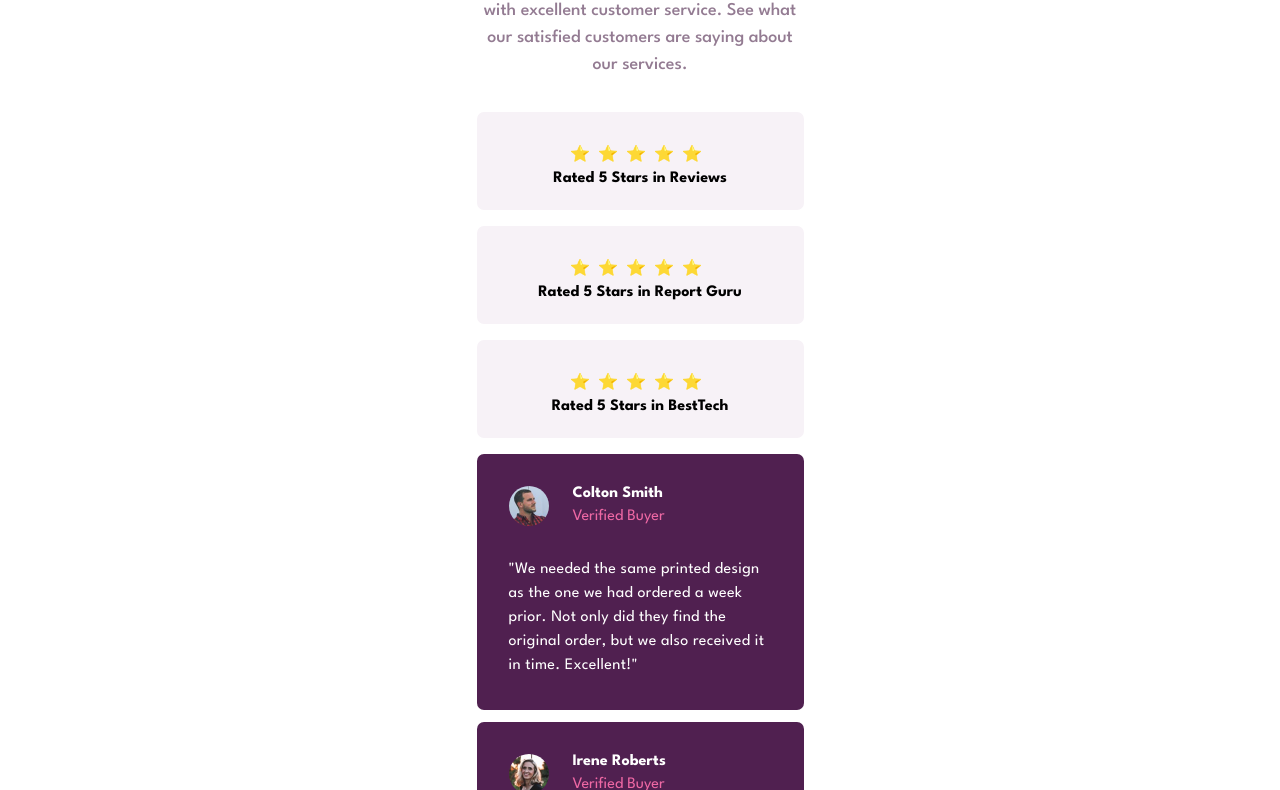
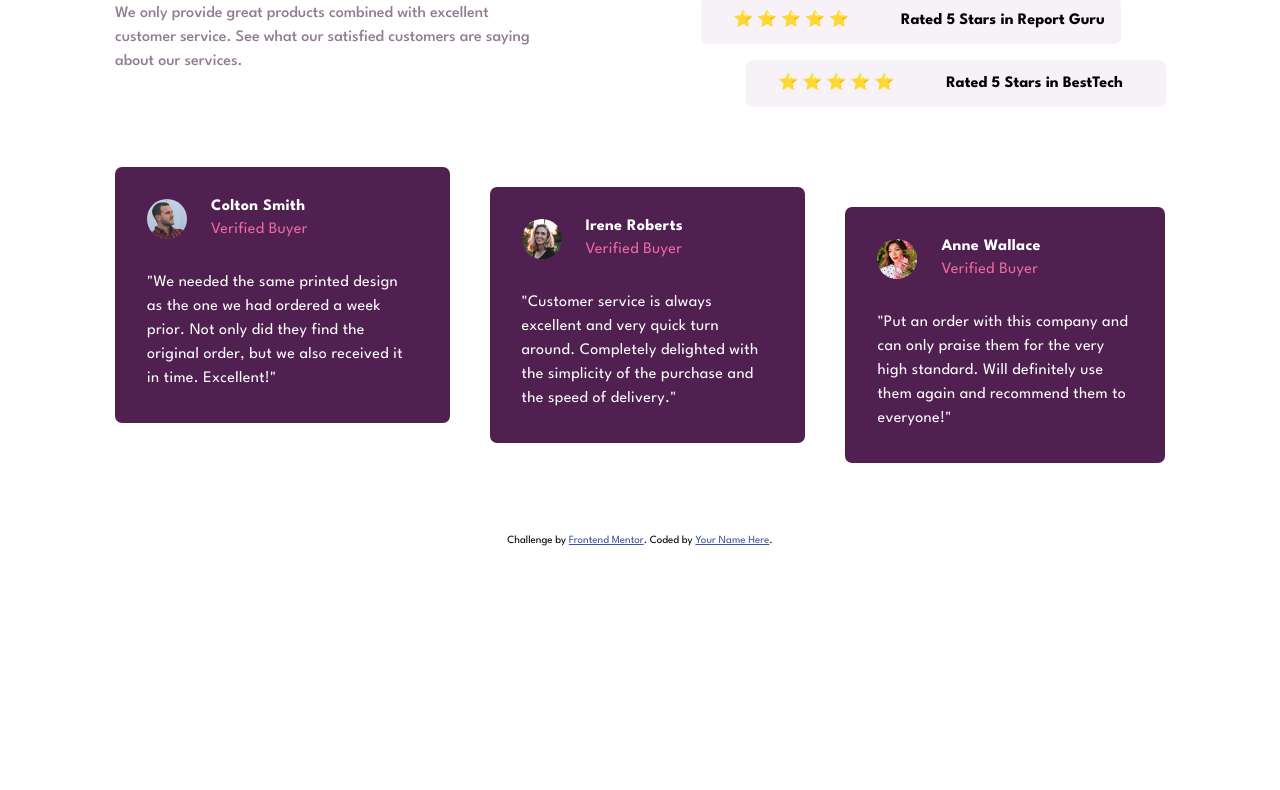
Before and after one commit to Mzu-Soci/Social-proof-section, a plain HTML site: page index.html in a window 1280 px wide. Shown: the part 210-1000 px from the top of the page. After the commit the page ends 800 px from the top, so only its background shows below. Drawn offline with Linux system fonts and the light colour scheme.

Commit message:
complete site arrangement

```diff
--- a/css/style.css
+++ b/css/style.css
@@ -5,24 +5,16 @@
 }
 
 .container {
-    max-width: 375px;
+    background-color: hsl(0, 0%, 100%);
     margin: auto;
 }
 
-.text-content {
-    padding: 0 1.5em;
-    /* border: solid 1px orange; */
-}
-
 .hero {
-    text-align: center;
-    padding-bottom: 1em;
     font-size: large;
 }
 
 .hero__h1 {
     color: hsl(300, 43%, 22%);
-    padding: 1.5em 1em .75em 1em;
     font-weight: 700;
     font-weight: bolder;
 }
@@ -36,9 +28,6 @@
 .rating {
     border-radius: 7px;
     background-color: hsl(300, 24%, 96%);
-    margin: 1em 0;
-    text-align: center;
-    padding: 1.5em;
 }
 
 .rating__p {
@@ -47,16 +36,12 @@
 
 .stars {
     color: hsl(300, 43%, 22%);
-    letter-spacing: .5em;
-    padding: .5em;
 }
 
 .testimonial {
     border-radius: 7px;
     background-color: hsl(300, 43%, 22%);
     color: hsl(0, 0%, 100%);
-    margin: .75em 0;
-    padding: 2em;
 }
 
 .profile-photo {
@@ -71,11 +56,20 @@
 
 .head__text > h1, .head__text > p {
     font-size: medium;
+    letter-spacing: .02em;
 }
 
 .head__text > p {
     padding-top: .5em;
     color: hsl(333, 80%, 67%);
+}
+
+.testimonial {
+    border-radius: 7px;
+    background-color: hsl(300, 43%, 22%);
+    color: hsl(0, 0%, 100%);
+    margin: .75em 0;
+    padding: 2em;
 }
 
 .testimonial__body {
@@ -85,10 +79,141 @@
     line-height: 1.5em;
 }
 
+@media only screen and (min-width: 600px) {
+    body {
+        padding-top: 10%;
+    }
+    .container {
+        max-width: 1050px;
+    }
+
+    .hero {
+        /* border: solid orange 1px; */
+        max-width: 50%;
+    }
+
+    .hero__h1 {
+        padding-right: 3em;
+        padding-bottom: .5em;
+        max-width: 65%;
+    }
+
+    .hero__p {
+        font-size: medium;
+        padding-bottom: 2em;
+        max-width: 80%;
+    }
+
+    .hero-rating-container {
+        display: flex;
+    }
+
+    .rating-container {
+        /* border: solid lime 1px; */
+        max-width: 50%;
+        padding-bottom: 2em;
+    }
+
+    .rating {
+        margin: 1em;
+        display: flex;
+    }
+
+    .rate-2 {
+        position: relative;
+        left: 10%;
+    }
+
+    .rate-3 {
+        position: relative;
+        left: 20%;
+    }
+
+    .stars {
+        padding: .75em 2em;
+        letter-spacing: .25em;
+
+    }
+
+    .rating__p {
+        padding-right: 2em;
+        padding: 1em;
+    }
+
+    .testimonial-container {
+        /* border: solid yellow 1px; */
+        display: flex;
+        position: relative;
+
+    }
+
+    .testimonial {
+        max-width: 33%;
+    }
+
+    .testimony-1 {
+        margin-right: 2.5em;
+    }
+    .testimony-2 {
+        margin-right: 2.5em;
+        position: relative;
+        top: 20px;
+    }
+
+    .testimony-3 {
+        /* margin-right: 2.5em; */
+        position: relative;
+        top: 40px;
+    }
+
+}
+
+@media only screen and (max-width: 600px) {
+    .container {
+        max-width: 375px;
+    }
+
+    .text-content {
+        padding: 0 1.5em;
+    }
+
+    .hero {
+        text-align: center;
+        padding-bottom: 1em;
+    }
+
+    .hero__h1 {
+        padding: 1.5em 1em .75em 1em;
+    }
+
+    .rating {
+        margin: 1em 0;
+        text-align: center;
+        padding: 1.5em;
+    }
+
+    .stars {
+        letter-spacing: .5em;
+        padding: .5em;
+    }
+
+    .testimonial-container {
+        margin-top: 3em;
+    }
+
+    .head__text > p {
+        padding-top: .5em;
+    }
+
+}
+
 .attribution {
 font-size: 11px;
 text-align: center;
+position: relative;
+top: 100px;
 }
+
 .attribution a {
 color: hsl(228, 45%, 44%);
 }
--- a/index.html
+++ b/index.html
@@ -23,67 +23,61 @@
     <main>
       <div class="container">
         <div class="text-content">
+          <div class="hero-rating-container">
             <div class="hero">
               <h1 class="hero__h1">10,000+ of our users love our products.</h1>
-
               <p class="hero__p">
-              We only provide great products combined with excellent customer service.
-              See what our satisfied customers are saying about our services.
+                We only provide great products combined with excellent customer service. See what our satisfied customers are saying about our services.
               </p>
             </div>
 
             <div class="rating-container">
-            <div class="rating">
+              <div class="rating rate-1">
                 <p class="stars">⭐⭐⭐⭐⭐</p>
                 <p class="rating__p">Rated 5 Stars in Reviews</p>
               </div>
 
-            <div class="rating">
+              <div class="rating rate-2">
                 <p class="stars">⭐⭐⭐⭐⭐</p>
                 <p class="rating__p">Rated 5 Stars in Report Guru</p>
               </div>
 
-            <div class="rating">
+              <div class="rating rate-3">
                 <p class="stars">⭐⭐⭐⭐⭐</p>
                 <p class="rating__p">Rated 5 Stars in BestTech</p>
               </div>
             </div>
+          </div>
 
-          <div class="testimonial">
+
+          <div class="testimonial-container">
+            <div class="testimonial testimony-1">
               <div class="testimonial__head">
                 <img src="images/image-colton.jpg" alt="" class="profile-photo">
                 <div class="head__text">
                   <h1>Colton Smith</h1>
                   <p>Verified Buyer</p>
                 </div>
-
               </div>
               <p class="testimonial__body">
-              "We needed the same printed design as the one we had ordered a week prior.
-            Not only did they find the original order, but we also received it in time.
-            Excellent!"
+                "We needed the same printed design as the one we had ordered a week prior. Not only did they find the original order, but we also received it in time. Excellent!"
               </p>
             </div>
 
-          <div class="testimonial">
-
+            <div class="testimonial testimony-2">
               <div class="testimonial__head">
                 <img src="images/image-irene.jpg" alt="" class="profile-photo">
                 <div class="head__text">
                   <h1>Irene Roberts</h1>
                   <p>Verified Buyer</p>
                 </div>
-
+              </div>
+              <p class="testimonial__body">
+                "Customer service is always excellent and very quick turn around. Completely delighted with the simplicity of the purchase and the speed of delivery."
+              </p>
             </div>
 
-            <p class="testimonial__body">
-              "Customer service is always excellent and very quick turn around. Completely
-              delighted with the simplicity of the purchase and the speed of delivery."
-            </p>
-
-          </div>
-
-          <div class="testimonial">
+            <div class="testimonial testimony-3">
               <div class="testimonial__head">
                 <img src="images/image-anne.jpg" alt="" class="profile-photo">
                 <div class="head__text">
@@ -91,11 +85,10 @@
                   <p>Verified Buyer</p>
                 </div>
               </div>
-
               <p class="testimonial__body">
-              "Put an order with this company and can only praise them for the very high
-              standard. Will definitely use them again and recommend them to everyone!"
+                "Put an order with this company and can only praise them for the very high standard. Will definitely use them again and recommend them to everyone!"
               </p>
+            </div>
           </div>
         </div>
       </div>
```
Lines whose indentation alone changed are shown as unchanged.
